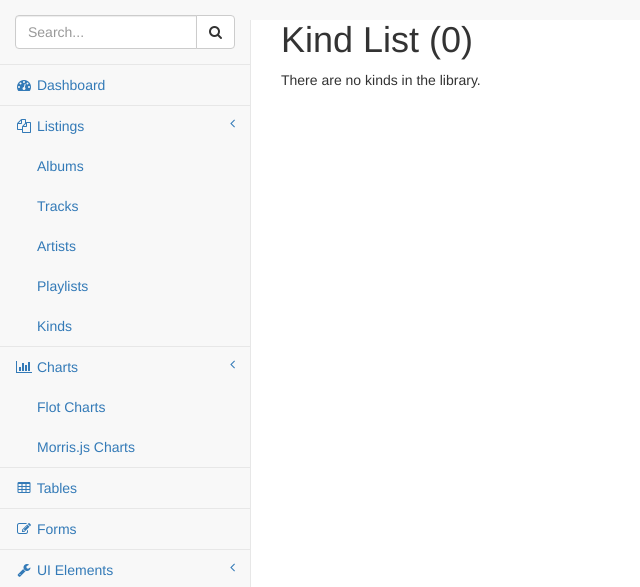
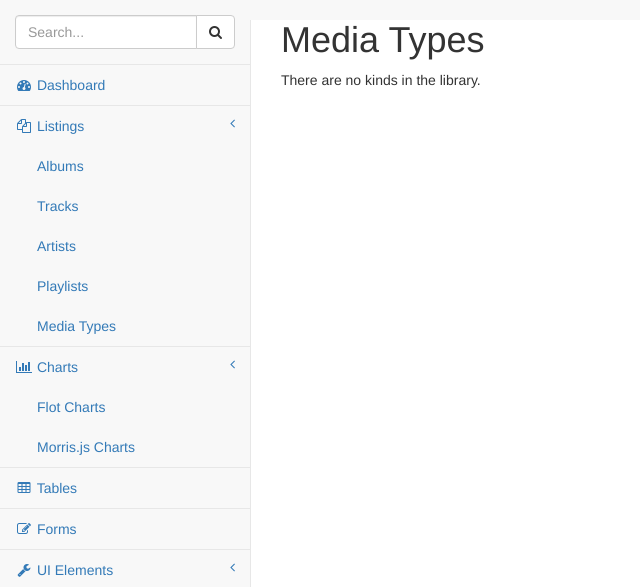
Before and after one commit to shacker/tunedex, a Django app: page /kinds/ in a window 1280 px wide. Shown: the part 51-638 px from the top of the page, without its empty margins (0-640 px from the left). Run offline with Django 3.2, Linux system fonts and the light colour scheme; data that the repository does not hold is empty; some libraries are stand-ins or nearby versions.

Commit message:
Rename Kinds to Media Types

```diff
--- a/pyrex/templates/base.html
+++ b/pyrex/templates/base.html
@@ -300,7 +300,7 @@
                                     <a href="{% url 'playlists' %}">Playlists</a>
                                 </li>
                                 <li>
-                                    <a href="{% url 'kinds' %}">Kinds</a>
+                                    <a href="{% url 'kinds' %}">Media Types</a>
                                 </li>
                             </ul>
                             <!-- /.nav-second-level -->
--- a/pyrex/templates/itl/kind_list.html
+++ b/pyrex/templates/itl/kind_list.html
@@ -1,9 +1,9 @@
 {% extends "base.html" %}
 
-{% block title %}{{ block.super }} List of Media Kinds{% endblock title %}
+{% block title %}{{ block.super }} List of Media Types{% endblock title %}
 
 {% block content %}
-    <h1>Kind List ({{kind_list.count}})</h1>
+    <h1>Media Types</h1>
 
     {% if kind_list %}
 
```
